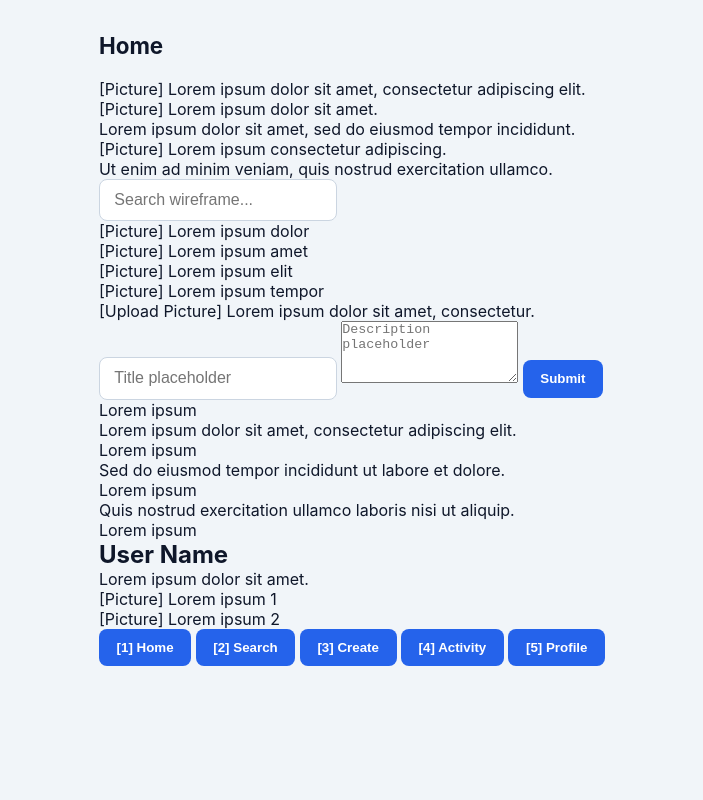
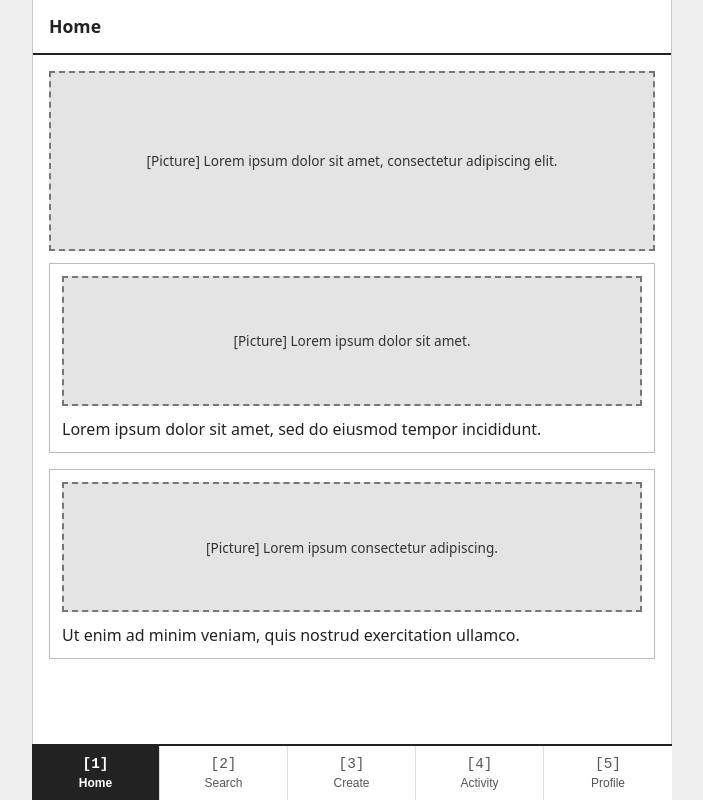
Before and after one commit to 09musals1-hue/Bor-s-fix, a plain HTML site: page el kommunio/index.html in a window 1280 px wide. Shown: the whole page, without its empty margins (288-991 px from the left). Drawn offline with Linux system fonts and the light colour scheme.

Commit message:
Refactor styles.css for improved layout and design

```diff
--- a/el kommunio/styles.css
+++ b/el kommunio/styles.css
@@ -5,103 +5,184 @@
 }
 
 body {
-  font-family: -apple-system, BlinkMacSystemFont, "Segoe UI", Roboto, sans-serif;
-  background-color: #f1f5f9;
-  color: #0f172a;
-  display: flex;
-  justify-content: center;
-  padding: 2rem 1rem;
+  font-family: system-ui, -apple-system, sans-serif;
+  background-color: #efefef;
+  color: #222;
+  line-height: 1.4;
 }
 
-.app {
-  width: 100%;
-  max-width: 480px;
-  background: #ffffff;
-  padding: 1.5rem;
-  border-radius: 16px;
-  box-shadow: 0 4px 20px rgba(0, 0, 0, 0.06);
+/* Responsive shell: full-screen on phones, centered app frame on laptops */
+.app-shell {
+  max-width: 640px;
+  min-height: 100vh;
+  margin: 0 auto;
+  background-color: #ffffff;
+  border-left: 1px solid #ccc;
+  border-right: 1px solid #ccc;
+  display: flex;
+  flex-direction: column;
 }
 
-header {
-  display: flex;
-  justify-content: space-between;
-  align-items: center;
-  margin-bottom: 1.25rem;
+.top-bar {
+  position: sticky;
+  top: 0;
+  background: #ffffff;
+  border-bottom: 2px solid #222;
+  padding: 14px 16px;
+  z-index: 10;
 }
 
-h1 {
-  font-size: 1.4rem;
+.top-bar h1 {
+  font-size: 1.1rem;
+  font-weight: 700;
 }
 
-.badge {
-  font-size: 0.75rem;
-  font-weight: 600;
-  padding: 0.25rem 0.6rem;
-  border-radius: 999px;
+.content {
+  flex: 1;
+  padding: 16px 16px 84px; /* Extra bottom padding so nav doesn't cover content */
 }
 
-.online {
-  background: #dcfce7;
-  color: #166534;
+/* Page switching */
+.page {
+  display: none;
 }
 
-.offline {
-  background: #fee2e2;
-  color: #991b1b;
+.page.active {
+  display: block;
 }
 
-form {
+/* Wireframe Picture Placeholders */
+.img-box {
+  background-color: #e4e4e4;
+  border: 2px dashed #777;
+  color: #333;
   display: flex;
-  gap: 0.5rem;
-  margin-bottom: 1.25rem;
+  align-items: center;
+  justify-content: center;
+  text-align: center;
+  padding: 12px;
+  font-size: 0.85rem;
+  margin-bottom: 12px;
+  min-height: 130px;
 }
 
-input {
-  flex: 1;
-  padding: 0.7rem 0.9rem;
-  border: 1px solid #cbd5e1;
-  border-radius: 8px;
-  font-size: 1rem;
+.img-box.hero {
+  min-height: 180px;
 }
 
-button {
-  padding: 0.7rem 1.1rem;
-  background: #2563eb;
-  color: white;
+.img-box.square {
+  aspect-ratio: 1 / 1;
+  min-height: auto;
+  margin-bottom: 0;
+}
+
+.img-box.thumb {
+  width: 64px;
+  height: 64px;
+  min-height: auto;
+  flex-shrink: 0;
+  margin-bottom: 0;
+  font-size: 0.7rem;
+}
+
+.img-box.avatar {
+  width: 72px;
+  height: 72px;
+  min-height: auto;
+  border-radius: 50%;
+  flex-shrink: 0;
+  margin-bottom: 0;
+  font-size: 0.7rem;
+}
+
+/* Basic Wireframe Components */
+.card {
+  border: 1px solid #bbb;
+  padding: 12px;
+  margin-bottom: 16px;
+}
+
+.grid-2 {
+  display: grid;
+  grid-template-columns: repeat(2, 1fr);
+  gap: 12px;
+}
+
+.list-item {
+  display: flex;
+  align-items: center;
+  gap: 12px;
+  padding: 10px 0;
+  border-bottom: 1px solid #ddd;
+}
+
+.profile-header {
+  display: flex;
+  align-items: center;
+  gap: 14px;
+  margin-bottom: 20px;
+}
+
+.wire-input {
+  width: 100%;
+  padding: 10px;
+  margin-bottom: 12px;
+  border: 2px solid #444;
+  font: inherit;
+}
+
+.wire-btn {
+  width: 100%;
+  padding: 12px;
+  background: #222;
+  color: #fff;
   border: none;
-  border-radius: 8px;
+  font: inherit;
   font-weight: 600;
   cursor: pointer;
 }
 
-button:hover {
-  background: #1d4ed8;
+/* Fixed 5-Button Bottom Navigation */
+.bottom-nav {
+  position: fixed;
+  bottom: 0;
+  left: 50%;
+  transform: translateX(-50%);
+  width: 100%;
+  max-width: 640px;
+  background: #ffffff;
+  border-top: 2px solid #222;
+  display: grid;
+  grid-template-columns: repeat(5, 1fr);
+  padding-bottom: env(safe-area-inset-bottom);
+  z-index: 20;
 }
 
-ul {
-  list-style: none;
+.nav-btn {
+  background: none;
+  border: none;
+  border-right: 1px solid #ddd;
+  padding: 10px 4px;
   display: flex;
   flex-direction: column;
-  gap: 0.5rem;
+  align-items: center;
+  gap: 4px;
+  font-size: 0.75rem;
+  color: #555;
+  cursor: pointer;
 }
 
-li {
-  display: flex;
-  justify-content: space-between;
-  align-items: center;
-  padding: 0.75rem;
-  background: #f8fafc;
-  border: 1px solid #e2e8f0;
-  border-radius: 8px;
+.nav-btn:last-child {
+  border-right: none;
 }
 
-li button {
-  background: transparent;
-  color: #ef4444;
-  padding: 0.25rem 0.5rem;
+.nav-btn.active {
+  background-color: #222;
+  color: #ffffff;
+  font-weight: 700;
+}
+
+.nav-btn .icon {
+  font-family: monospace;
   font-size: 0.9rem;
 }
-
-li button:hover {
-  background: #fee2e2;
-}
```
